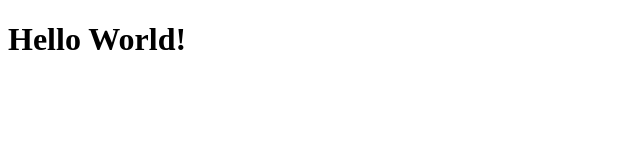
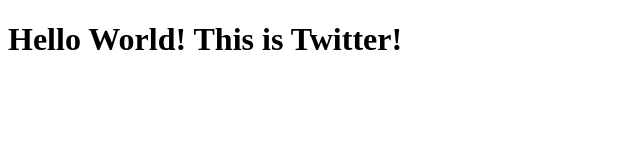
Before and after one commit to BhawickJain/early-twitter, a website: page index.html in a window 1280 px wide. Shown: the whole page, without its empty margins (0-640 px from the left). Drawn offline with Linux system fonts and the light colour scheme.

Commit message:
initial Hello World for Twitter

```diff
--- a/index.html
+++ b/index.html
@@ -2,10 +2,10 @@
 <html lang="en">
   <head>
     <!-- You may want to change the site title -->
-    <title>foobar</title>
+    <title>Early Twitter</title>
   </head>
   <body>
     <!-- put your content below -->
-    <h1>Hello World!</h1>
+    <h1>Hello World! This is Twitter!</h1>
   </body>
 </html>
```
